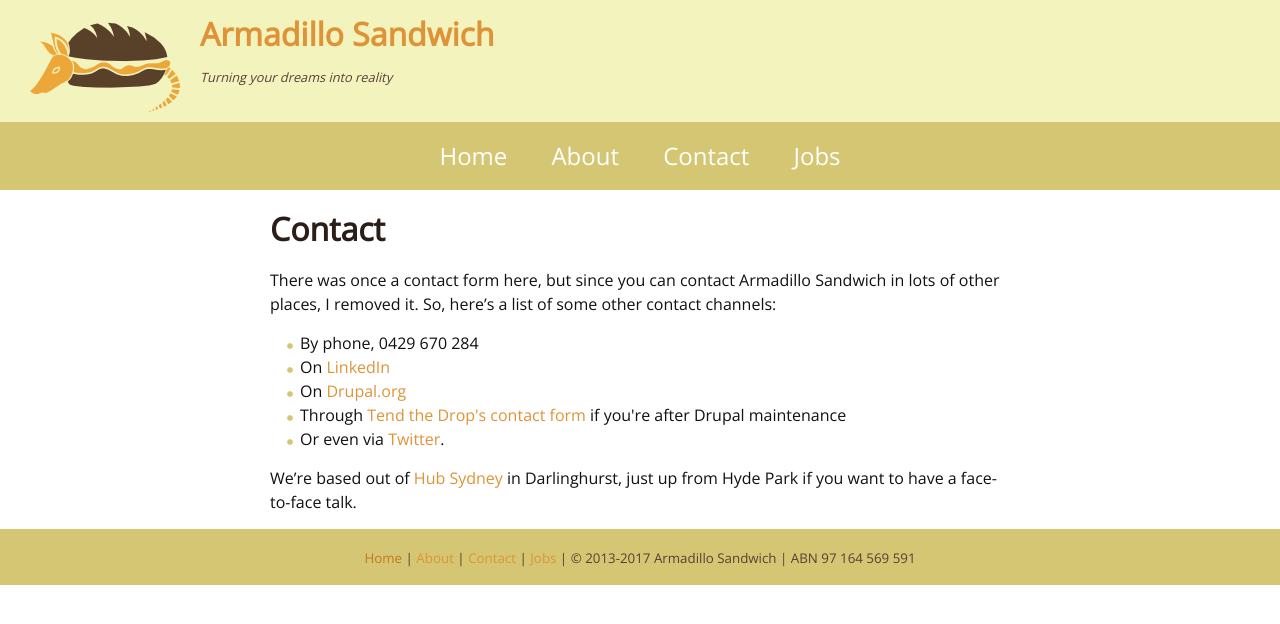
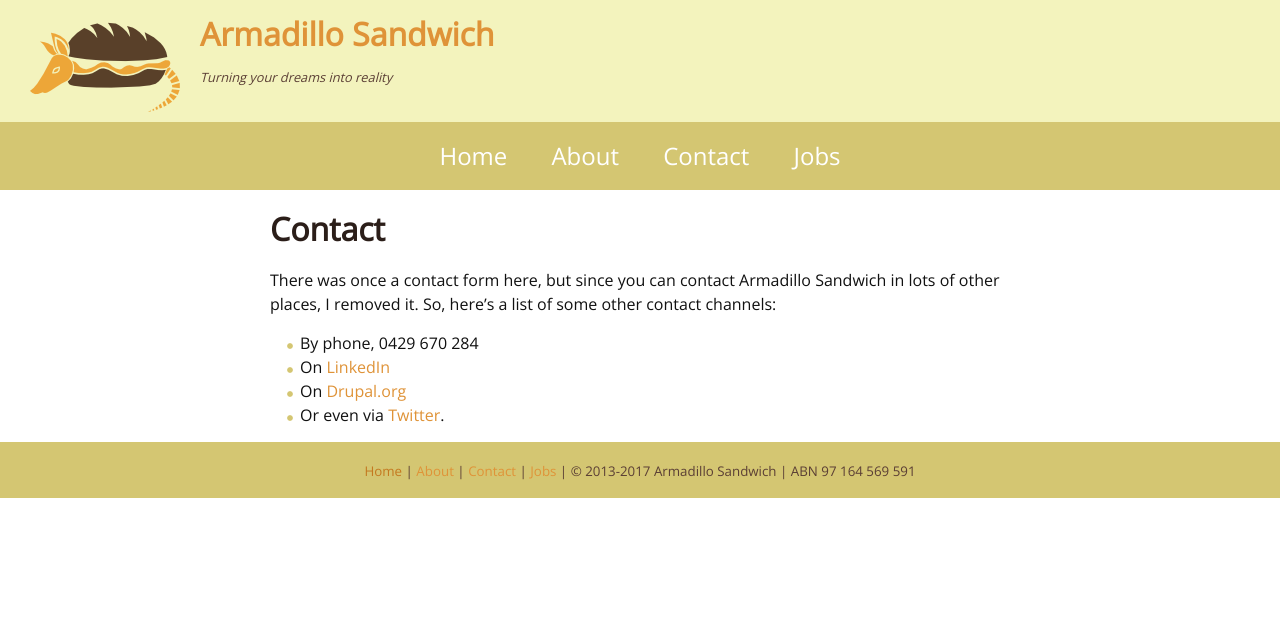
Before and after one commit to rumpledelf/armadillosandwich, a Jekyll site: the page built from contact.md, in a window 1280 px wide. Shown: the top 624 px of the page. Built offline with Jekyll 4.4.1, drawn with Linux system fonts in a browser that asks for light colours.

Commit message:
Update contact.md

```diff
--- a/contact.md
+++ b/contact.md
@@ -10,8 +10,5 @@ There was once a contact form here, but since you can contact Armadillo Sandwich
   <li>By phone, 0429 670 284</li>
   <li>On <a href="https://au.linkedin.com/in/stanleyr">LinkedIn</a></li>
   <li>On <a href="https://www.drupal.org/user/173054/view">Drupal.org</a></li>
-  <li>Through <a href="http://tendthedrop.com/contact">Tend the Drop's contact form</a> if you're after Drupal maintenance</li>
   <li>Or even via <a href="https://twitter.com/RumpledElf">Twitter</a>.</li>
 </ul>
-
-We're based out of <a href="http://www.hubaustralia.com">Hub Sydney</a> in Darlinghurst, just up from Hyde Park if you want to have a face-to-face talk.
```
